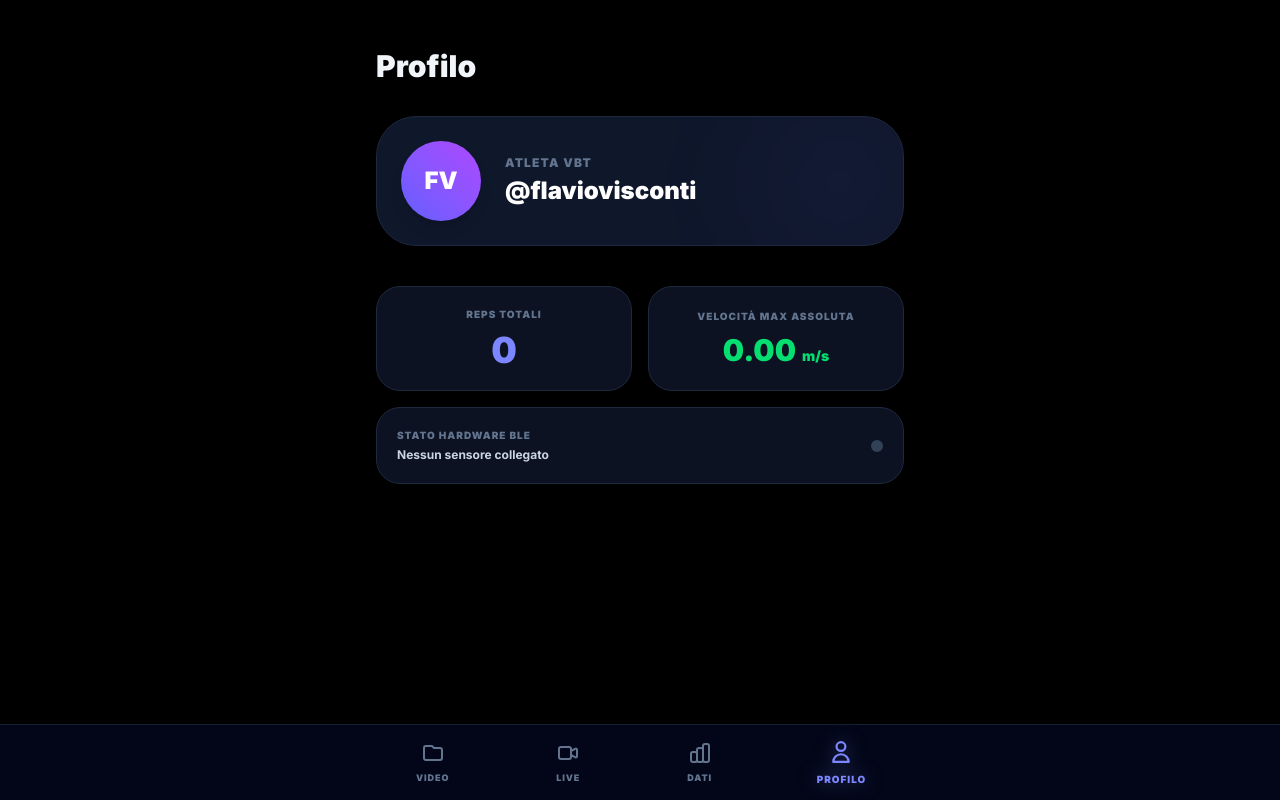
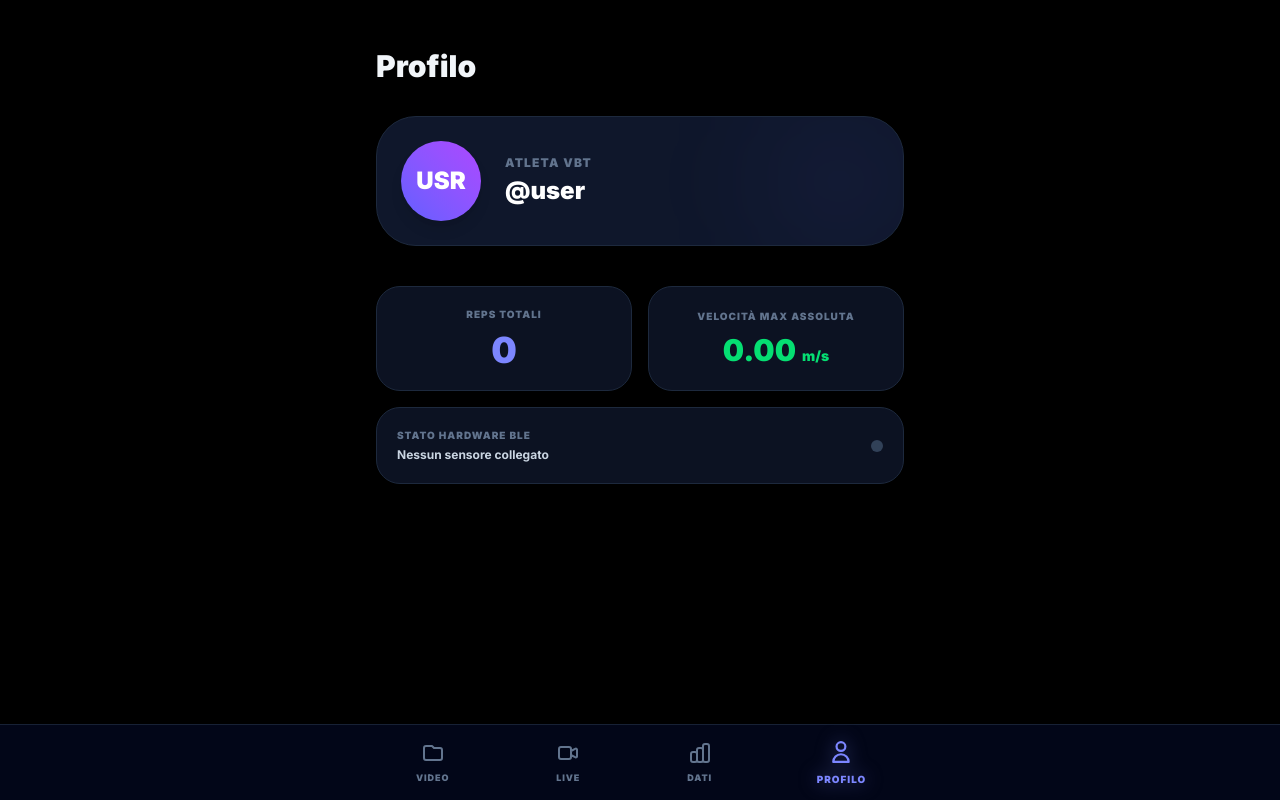
Before and after one commit to flaviovisconti/powerlift-ai, a Next.js app: page / in a window 1280 px wide. Both pictures are taken after a click on the button "PROFILO". Built offline with nearby package versions, Linux system fonts and the light colour scheme.

Commit message:
v8.1 - PWA setup

```diff
--- a/components/WorkoutCanvas.tsx
+++ b/components/WorkoutCanvas.tsx
@@ -217,11 +217,11 @@ function ProfileTab({ history }: { history: SavedSession[] }) {
       <div className="flex items-center gap-6 mb-10 bg-slate-900 p-6 rounded-[2.5rem] border border-slate-800 shadow-xl relative overflow-hidden">
         <div className="absolute top-0 right-0 w-32 h-32 bg-indigo-500/10 rounded-full blur-3xl"></div>
         <div className="w-20 h-20 rounded-full bg-gradient-to-tr from-indigo-500 to-purple-500 flex items-center justify-center text-2xl font-black shadow-lg text-white z-10">
-          FV
+          USR
         </div>
         <div className="z-10">
           <p className="text-xs text-slate-500 font-black tracking-widest uppercase mb-1">Atleta VBT</p>
-          <p className="text-2xl font-black text-white">@flaviovisconti</p>
+          <p className="text-2xl font-black text-white">@user</p>
         </div>
       </div>
 
```
